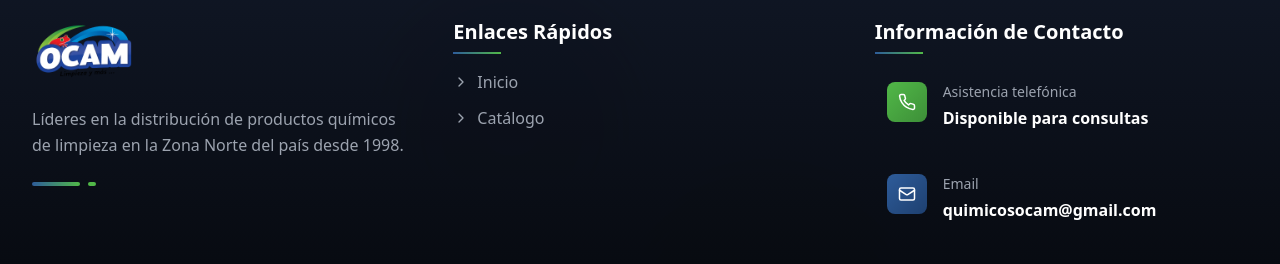
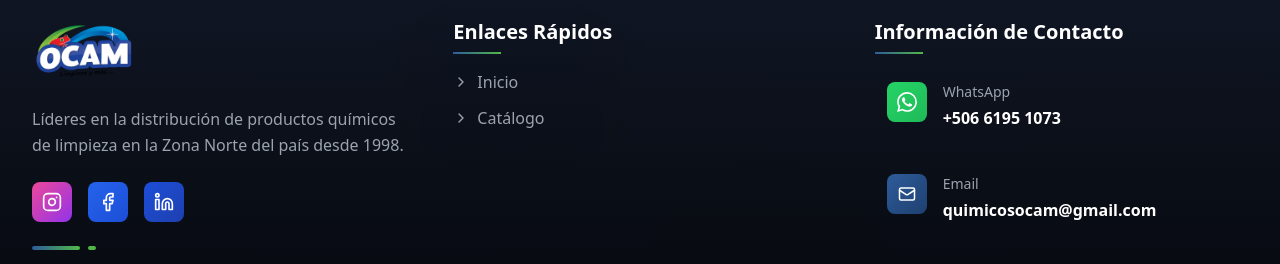
Before and after one commit to heliovargas/quimicosOcamV3, a React (Vite) app: page / in a window 1280 px wide. Shown: the part 5767-6031 px from the top of the page. Built offline with nearby package versions, Linux system fonts and the light colour scheme.

Commit message:
seo improvement

```diff
--- a/src/components/Catalog.tsx
+++ b/src/components/Catalog.tsx
@@ -108,7 +108,7 @@
                 <div className="aspect-square bg-gray-100 overflow-hidden">
                   <img
                     src={product.imageUrl}
-                    alt={product.nombre}
+                    alt={`${product.nombre} - ${product.descripcionCorta}`}
                     loading="lazy"
                     className="w-full h-full object-cover group-hover:scale-105 transition-transform duration-300"
                   />
--- a/src/components/Footer.tsx
+++ b/src/components/Footer.tsx
@@ -1,4 +1,4 @@
-import { Phone, Mail, MapPin, ChevronRight, ExternalLink } from 'lucide-react';
+import { Phone, Mail, MapPin, ChevronRight, ExternalLink, Instagram, Facebook, Linkedin } from 'lucide-react';
 import { Link } from 'react-router-dom';
 
 export default function Footer() {
@@ -22,6 +22,41 @@
             <p className="text-gray-400 leading-relaxed mb-6">
               Líderes en la distribución de productos químicos de limpieza en la Zona Norte del país desde 1998.
             </p>
+            <div className="flex items-center gap-4 mb-6">
+              <a
+                href="https://www.instagram.com/quimicosocam"
+                target="_blank"
+                rel="noopener noreferrer"
+                className="group/social"
+                aria-label="Visitar Instagram de Químicos OCAM"
+              >
+                <div className="w-10 h-10 bg-gradient-to-br from-pink-500 to-purple-600 rounded-lg flex items-center justify-center group-hover/social:scale-110 group-hover/social:shadow-lg group-hover/social:shadow-pink-500/50 transition-all">
+                  <Instagram size={20} />
+                </div>
+              </a>
+              <a
+                href="https://www.facebook.com/OCAMcr"
+                target="_blank"
+                rel="noopener noreferrer"
+                className="group/social"
+                aria-label="Visitar Facebook de Químicos OCAM"
+              >
+                <div className="w-10 h-10 bg-gradient-to-br from-blue-600 to-blue-700 rounded-lg flex items-center justify-center group-hover/social:scale-110 group-hover/social:shadow-lg group-hover/social:shadow-blue-500/50 transition-all">
+                  <Facebook size={20} />
+                </div>
+              </a>
+              <a
+                href="https://www.linkedin.com/company/quimicosocam"
+                target="_blank"
+                rel="noopener noreferrer"
+                className="group/social"
+                aria-label="Visitar LinkedIn de Químicos OCAM"
+              >
+                <div className="w-10 h-10 bg-gradient-to-br from-blue-700 to-blue-800 rounded-lg flex items-center justify-center group-hover/social:scale-110 group-hover/social:shadow-lg group-hover/social:shadow-blue-600/50 transition-all">
+                  <Linkedin size={20} />
+                </div>
+              </a>
+            </div>
             <div className="flex items-center gap-2">
               <div className="w-12 h-1 bg-gradient-to-r from-[#2E5C9A] to-[#51B848] rounded-full"></div>
               <div className="w-2 h-1 bg-[#51B848] rounded-full"></div>
@@ -56,15 +91,17 @@
             </h3>
             <ul className="space-y-5">
               <li className="group">
-                <div className="flex items-start gap-4 p-3 rounded-lg hover:bg-white/5 transition-all">
-                  <div className="w-10 h-10 bg-gradient-to-br from-[#51B848] to-[#3d8f38] rounded-lg flex items-center justify-center flex-shrink-0 group-hover:scale-110 transition-transform">
-                    <Phone size={18} />
+                <a href="https://wa.me/50661951073" target="_blank" rel="noopener noreferrer" className="flex items-start gap-4 p-3 rounded-lg hover:bg-white/5 transition-all">
+                  <div className="w-10 h-10 bg-gradient-to-br from-[#25D366] to-[#20BA59] rounded-lg flex items-center justify-center flex-shrink-0 group-hover:scale-110 transition-transform">
+                    <svg className="w-5 h-5 text-white" fill="currentColor" viewBox="0 0 24 24">
+                      <path d="M17.472 14.382c-.297-.149-1.758-.867-2.03-.967-.273-.099-.471-.148-.67.15-.197.297-.767.966-.94 1.164-.173.199-.347.223-.644.075-.297-.15-1.255-.463-2.39-1.475-.883-.788-1.48-1.761-1.653-2.059-.173-.297-.018-.458.13-.606.134-.133.298-.347.446-.52.149-.174.198-.298.298-.497.099-.198.05-.371-.025-.52-.075-.149-.669-1.612-.916-2.207-.242-.579-.487-.5-.669-.51-.173-.008-.371-.01-.57-.01-.198 0-.52.074-.792.372-.272.297-1.04 1.016-1.04 2.479 0 1.462 1.065 2.875 1.213 3.074.149.198 2.096 3.2 5.077 4.487.709.306 1.262.489 1.694.625.712.227 1.36.195 1.871.118.571-.085 1.758-.719 2.006-1.413.248-.694.248-1.289.173-1.413-.074-.124-.272-.198-.57-.347m-5.421 7.403h-.004a9.87 9.87 0 01-5.031-1.378l-.361-.214-3.741.982.998-3.648-.235-.374a9.86 9.86 0 01-1.51-5.26c.001-5.45 4.436-9.884 9.888-9.884 2.64 0 5.122 1.03 6.988 2.898a9.825 9.825 0 012.893 6.994c-.003 5.45-4.437 9.884-9.885 9.884m8.413-18.297A11.815 11.815 0 0012.05 0C5.495 0 .16 5.335.157 11.892c0 2.096.547 4.142 1.588 5.945L.057 24l6.305-1.654a11.882 11.882 0 005.683 1.448h.005c6.554 0 11.89-5.335 11.893-11.893a11.821 11.821 0 00-3.48-8.413Z"/>
+                    </svg>
                   </div>
                   <div>
-                    <p className="text-gray-400 text-sm mb-1">Asistencia telefónica</p>
-                    <p className="font-semibold">Disponible para consultas</p>
+                    <p className="text-gray-400 text-sm mb-1">WhatsApp</p>
+                    <p className="font-semibold hover:text-[#25D366] transition-colors">+506 6195 1073</p>
                   </div>
-                </div>
+                </a>
               </li>
               <li className="group">
                 <div className="flex items-start gap-4 p-3 rounded-lg hover:bg-white/5 transition-all">
--- a/src/components/Hero.tsx
+++ b/src/components/Hero.tsx
@@ -55,7 +55,8 @@
       <div className="absolute inset-0">
         <img
           src="https://images.pexels.com/photos/923228/pexels-photo-923228.jpeg?auto=compress&cs=tinysrgb&w=1920"
-          alt="Volcán Arenal Costa Rica"
+          alt="Vista del Volcán Arenal en la Zona Norte de Costa Rica, región donde opera Químicos OCAM"
+          loading="eager"
           className="w-full h-full object-cover opacity-15 blur-sm"
         />
         <div className="absolute inset-0 bg-gradient-to-br from-blue-50/80 via-white/90 to-green-50/80"></div>
--- a/src/components/ProductDetail.tsx
+++ b/src/components/ProductDetail.tsx
@@ -18,7 +18,7 @@
         <div className="aspect-square bg-gray-100 rounded-lg overflow-hidden">
           <img
             src={product.imageUrl}
-            alt={product.nombre}
+            alt={`${product.nombre} - ${product.descripcionCorta}`}
             loading="lazy"
             className="w-full h-full object-cover"
           />
--- a/src/components/ProductPreview.tsx
+++ b/src/components/ProductPreview.tsx
@@ -55,7 +55,7 @@
                   <div className="aspect-square bg-gray-100 overflow-hidden">
                     <img
                       src={product.imageUrl}
-                      alt={product.nombre}
+                      alt={`${product.nombre} - ${product.descripcionCorta}`}
                       loading="lazy"
                       className="w-full h-full object-cover group-hover:scale-105 transition-transform duration-300"
                     />
--- a/src/pages/ProductPage.tsx
+++ b/src/pages/ProductPage.tsx
@@ -5,7 +5,7 @@
 import type { Product } from '../types/Product';
 import ProductDetail from '../components/ProductDetail';
 import { categorias } from '../types/Product';
-import { updateMetaTags, resetMetaTags } from '../utils/seo';
+import { updateMetaTags, resetMetaTags, addProductSchema, addBreadcrumbSchema } from '../utils/seo';
 
 export default function ProductPage() {
   const { id } = useParams<{ id: string }>();
@@ -33,11 +33,21 @@
     const url = `https://quimicosocam.com/productos/${product.id}`;
 
     updateMetaTags(title, description, keywords, url, product.imageUrl);
+    addProductSchema(product);
+    addBreadcrumbSchema([
+      { name: 'Inicio', url: 'https://quimicosocam.com' },
+      { name: 'Catálogo', url: 'https://quimicosocam.com/catalogo' },
+      { name: product.nombre, url: url }
+    ]);
 
     window.scrollTo(0, 0);
 
     return () => {
       resetMetaTags();
+      const productScript = document.querySelector('script[data-schema="product"]');
+      const breadcrumbScript = document.querySelector('script[data-schema="breadcrumb"]');
+      if (productScript) productScript.remove();
+      if (breadcrumbScript) breadcrumbScript.remove();
     };
   }, [product]);
 
@@ -117,7 +127,8 @@
                   <div className="aspect-square bg-gray-100 overflow-hidden">
                     <img
                       src={relatedProduct.imageUrl}
-                      alt={relatedProduct.nombre}
+                      alt={`${relatedProduct.nombre} - ${relatedProduct.descripcionCorta}`}
+                      loading="lazy"
                       className="w-full h-full object-cover group-hover:scale-105 transition-transform duration-300"
                     />
                   </div>
```
Also changed, not shown: index.html (+13 -5 lines), src/utils/seo.ts (+61 -0 lines), public/manifest.json (added), 1 other file (tests, documents, lock files or other folders).
